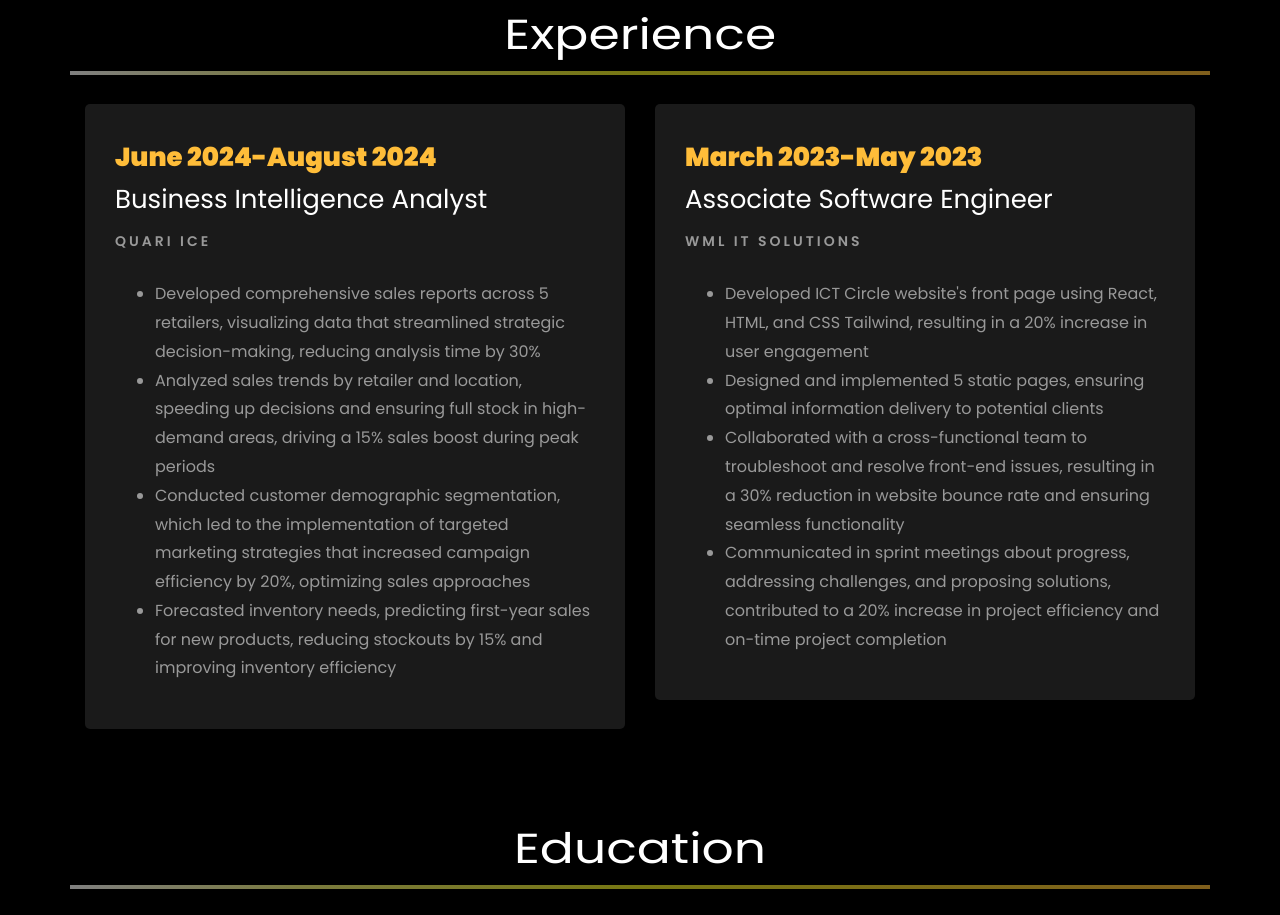
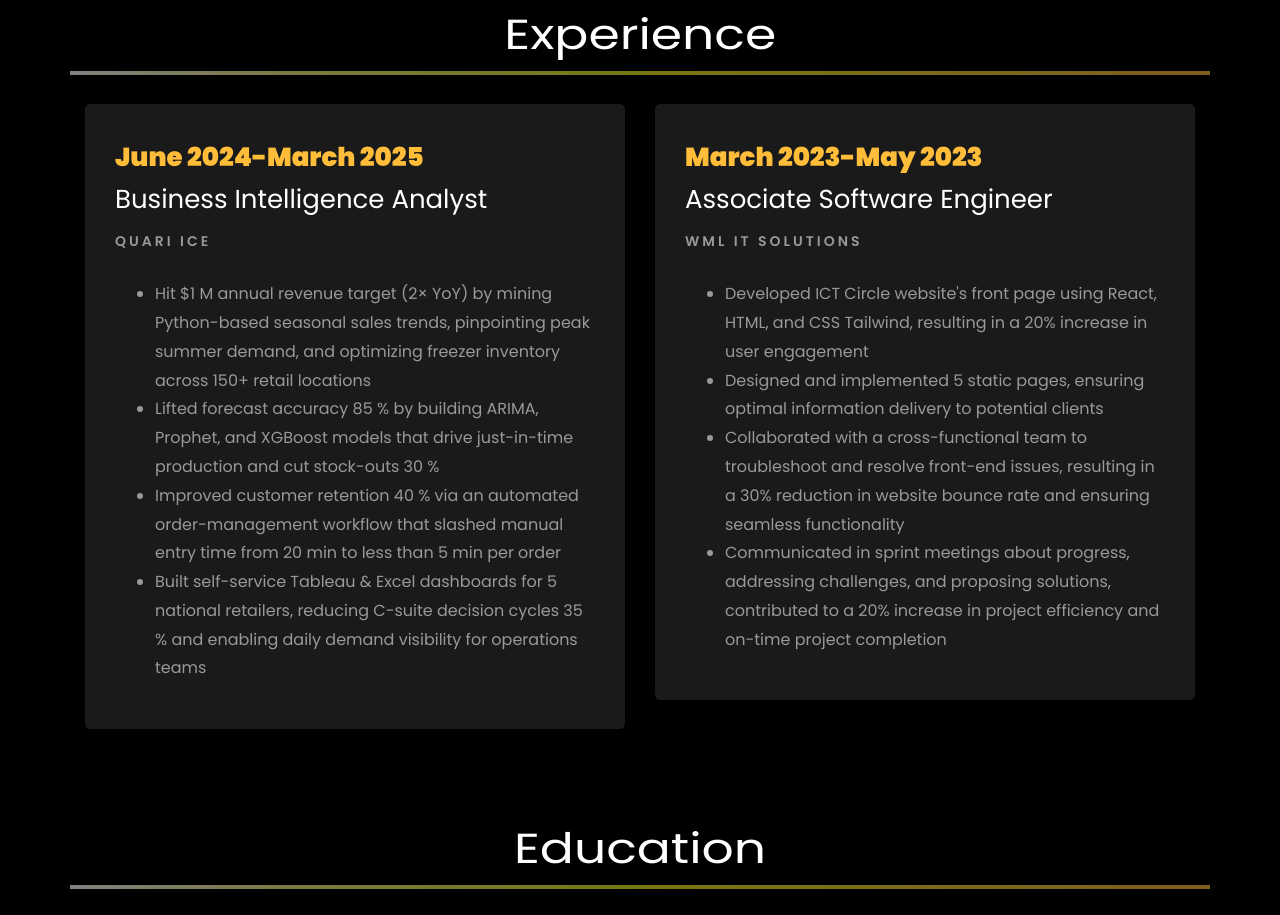
Before and after one commit to surendra-gvsr/portfolio, a plain HTML site: page index.html in a window 1280 px wide. Shown: the part 2094-3009 px from the top of the page. Drawn offline with Linux system fonts and the light colour scheme; files whose address does not match are found by name.

Commit message:
Update index.html
New Updates

```diff
--- a/index.html
+++ b/index.html
@@ -323,27 +323,19 @@
 				<div class="row">
 					<div class="col-md-6">
 						<div class="resume-wrap ftco-animate">
-							<span class="date">June 2024-August 2024</span>
+							<span class="date">June 2024-March 2025</span>
 							<h2>Business Intelligence Analyst</h2>
 							<span class="position">Quari Ice</span>
 							<p class="mt-4">
 							<ul>
-								<li>Developed comprehensive sales reports across 5 retailers, visualizing data that streamlined
-									strategic decision-making,
-									reducing
-									analysis time by 30%</li>
-								<li>Analyzed sales trends by retailer and location, speeding up decisions and ensuring full stock in
-									high-demand areas,
-									driving a 15%
-									sales boost during peak periods</li>
-								<li>Conducted customer demographic segmentation, which led to the implementation of targeted marketing
-									strategies that
-									increased
-									campaign efficiency by 20%, optimizing sales approaches</li>
-								<li>Forecasted inventory needs, predicting first-year sales for new products, reducing stockouts by 15%
-									and improving
-									inventory
-									efficiency</li>
+								<li>Hit $1 M annual revenue target (2× YoY) by mining Python-based seasonal sales trends, pinpointing peak
+summer demand, and optimizing freezer inventory across 150+ retail locations </li>
+								<li>Lifted forecast accuracy 85 % by building ARIMA, Prophet, and XGBoost models that drive just-in-time
+production and cut stock-outs 30 % </li>
+								<li>Improved customer retention 40 % via an automated order-management workflow that slashed manual entry time
+from 20 min to less than 5 min per order </li>
+								<li>Built self-service Tableau & Excel dashboards for 5 national retailers, reducing C-suite decision cycles 35 % and
+enabling daily demand visibility for operations teams </li>
 
 							</ul>
 							</p>
```
